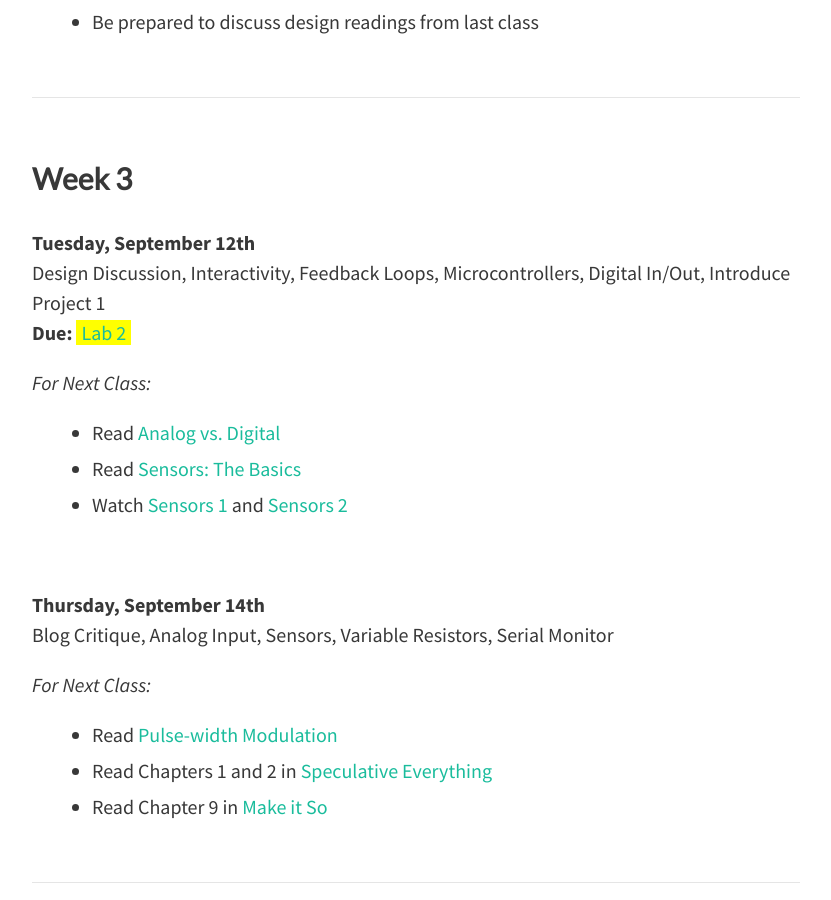
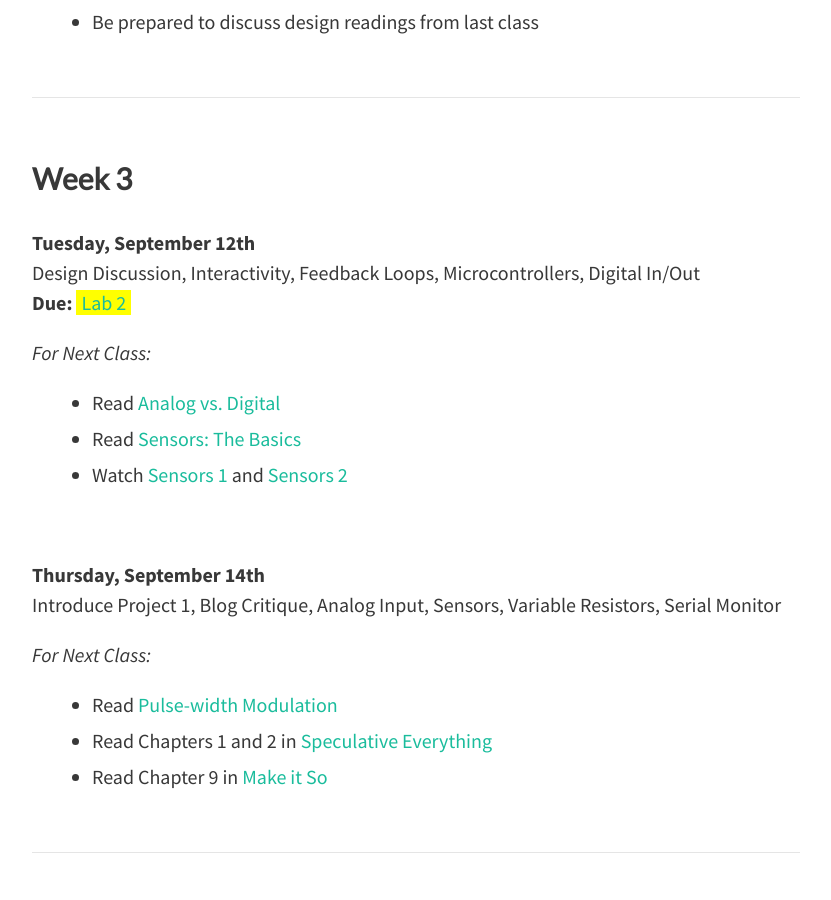
Before and after one commit to coloringchaos/object-f17, a Jekyll site: the page built from schedule.md, in a window 1280 px wide and 900 px high, scrolled down 2068 px. Shown: the whole window, without its empty margins (224-1055 px from the left). Built offline with Jekyll 4.4.1, drawn with Linux system fonts in a browser that asks for light colours; nearby versions of some CDN libraries; part of the change alters nothing that is shown.

```diff
--- a/schedule.md
+++ b/schedule.md
@@ -54,12 +54,10 @@ feature-img: "img/bg1.jpg"
 + Read [Microcontroller Pin Functions](https://itp.nyu.edu/physcomp/lessons/microcontrollers/microcontroller-pin-functions/)
 + Be prepared to discuss design readings from last class
 
-<!-- **TO DO - ADD MICROCONTROLLER READINGS*** -->
-
 <hr>
 
 ### Week 3
-**Tuesday, September 12th** <br>Design Discussion, Interactivity, Feedback Loops, Microcontrollers, Digital In/Out, Introduce Project 1
+**Tuesday, September 12th** <br>Design Discussion, Interactivity, Feedback Loops, Microcontrollers, Digital In/Out
 <br>**Due:** <span class="highlight">[Lab 2](/object-f17/lab-2)</span>
 
 *For Next Class:*
@@ -70,7 +68,7 @@ feature-img: "img/bg1.jpg"
 
 <br>
 
-**Thursday, September 14th** <br>Blog Critique, Analog Input, Sensors, Variable Resistors, Serial Monitor
+**Thursday, September 14th** <br>Introduce Project 1, Blog Critique, Analog Input, Sensors, Variable Resistors, Serial Monitor
 
 *For Next Class:*
 + Read [Pulse-width Modulation](https://learn.sparkfun.com/tutorials/pulse-width-modulation)
```
